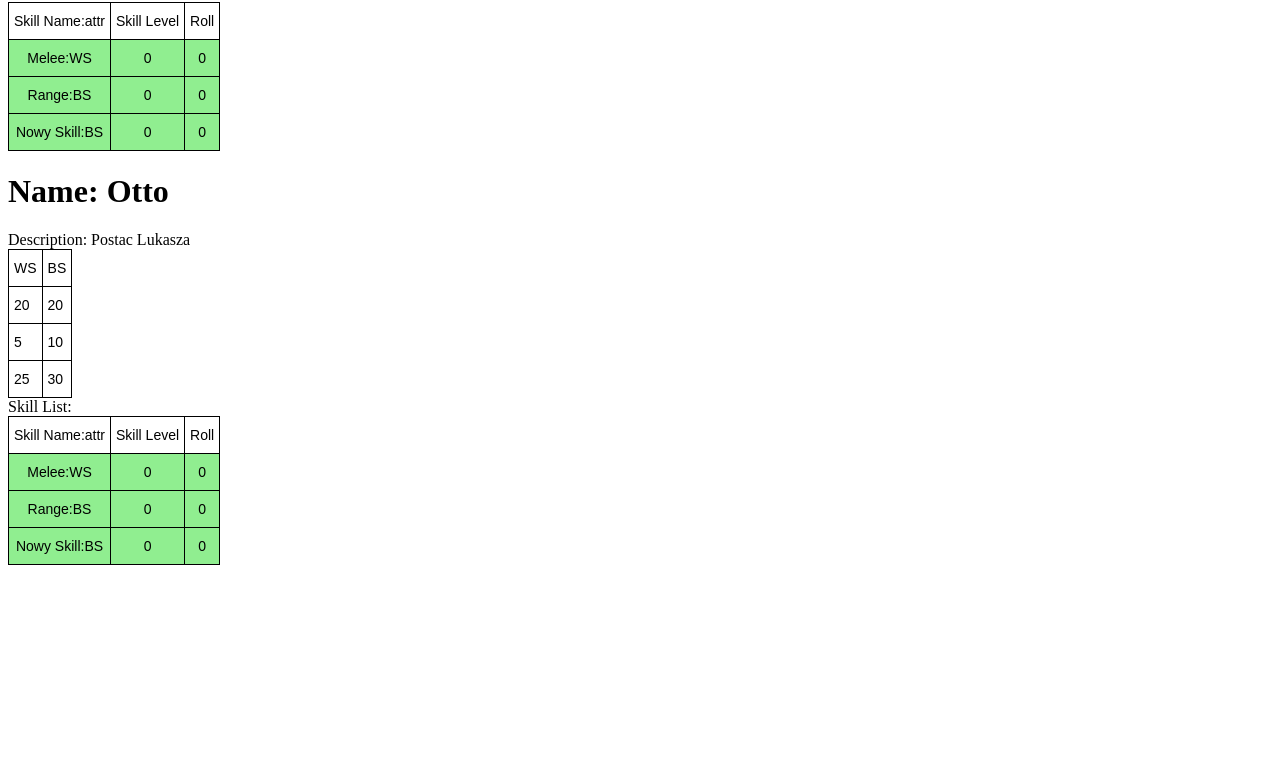
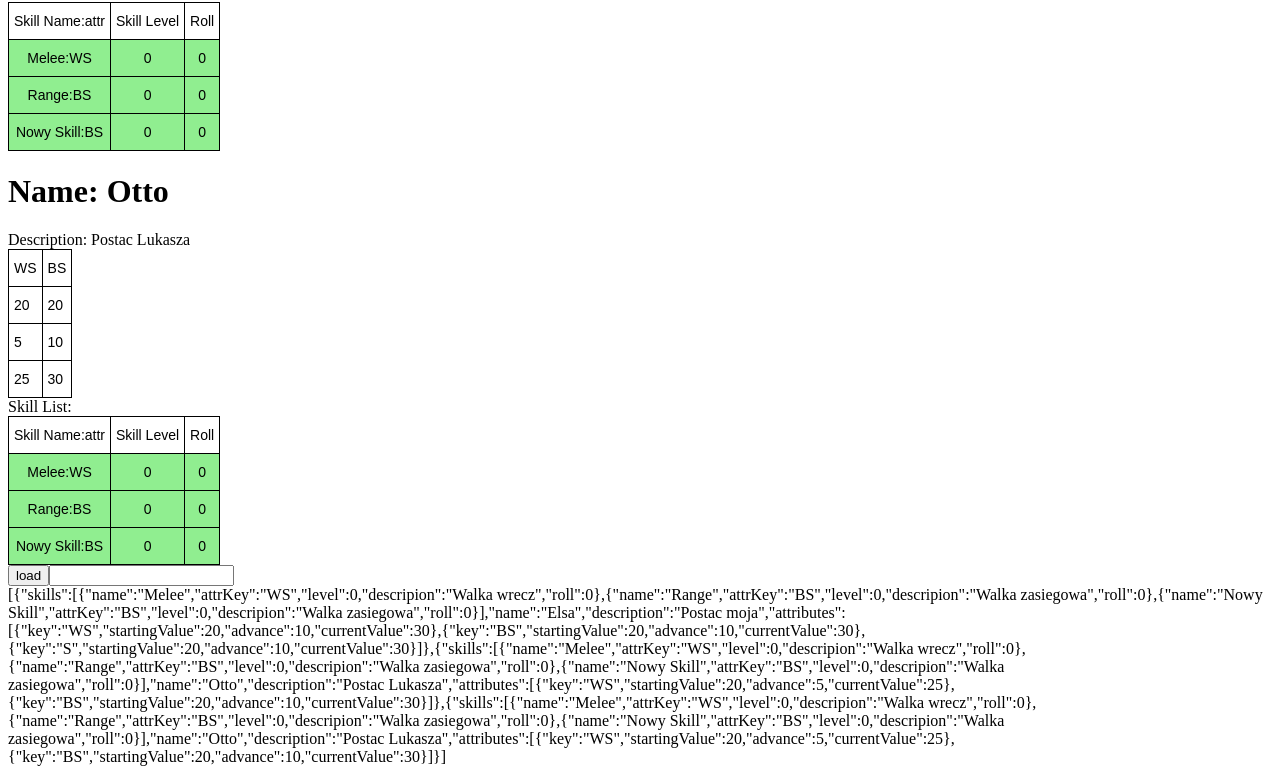
Before and after one commit to hiddenratel/angular-hcdvlt, an Angular app: page / in a window 1280 px wide. Shown: the part 663-1445 px from the top of the page. Before the commit the page ends 1236 px from the top, so only its background shows below. Built offline with nearby package versions, Linux system fonts and the light colour scheme.

Commit message:
2 files modified

```diff
--- a/src/app/app.component.html
+++ b/src/app/app.component.html
@@ -1 +1,7 @@
 <char-view [characters]="characters"></char-view>
+<form
+(ngSubmit)="onLoad()">
+  <button type="submit">load</button>
+  <input name="playerName" type="text" [(ngModel)]="dataInput">
+    <div>{{jsonstring}}</div>
+</form>
--- a/src/app/app.component.ts
+++ b/src/app/app.component.ts
@@ -11,33 +11,43 @@ export class AppComponent  {
   name = 'Angular';
   characters: Array<Character>;
   // firstChar :Character;
+  jsonstring : string;
+  dataInput:string;
+  onLoad(){
+    // this.jsonstring=this.dataInput;
+    this.characters = JSON.parse(this.dataInput);
+  }
 
   constructor(){
-    let firstChar = new Character();
-    firstChar.name = "Elsa";
-    firstChar.description = "Postac moja";
-    firstChar.attributes = new Array<Attribute>();
-    firstChar.attributes.push(new Attribute("WS",20,10,30))
-    firstChar.attributes.push(new Attribute("BS",20,10,30))
-    firstChar.attributes.push(new Attribute("S",20,10,30))
 
-    let jakisChar = new Character();
-    jakisChar.name = "Otto";
-    jakisChar.description = "Postac Lukasza";
-    jakisChar.attributes = new Array<Attribute>();
-    jakisChar.attributes.push(new Attribute("WS",20,5,25))
-    jakisChar.attributes.push(new Attribute("BS",20,10,30));
+    this.characters = JSON.parse('[{"skills":[{"name":"Melee","attrKey":"WS","level":0,"descripion":"Walka wrecz","roll":0},{"name":"Range","attrKey":"BS","level":0,"descripion":"Walka zasiegowa","roll":0},{"name":"Nowy Skill","attrKey":"BS","level":0,"descripion":"Walka zasiegowa","roll":0}],"name":"Elsa","description":"Postac moja","attributes":[{"key":"WS","startingValue":20,"advance":10,"currentValue":30},{"key":"BS","startingValue":20,"advance":10,"currentValue":30},{"key":"S","startingValue":20,"advance":10,"currentValue":30}]},{"skills":[{"name":"Melee","attrKey":"WS","level":0,"descripion":"Walka wrecz","roll":0},{"name":"Range","attrKey":"BS","level":0,"descripion":"Walka zasiegowa","roll":0},{"name":"Nowy Skill","attrKey":"BS","level":0,"descripion":"Walka zasiegowa","roll":0}],"name":"Otto","description":"Postac Lukasza","attributes":[{"key":"WS","startingValue":20,"advance":5,"currentValue":25},{"key":"BS","startingValue":20,"advance":10,"currentValue":30}]},{"skills":[{"name":"Melee","attrKey":"WS","level":0,"descripion":"Walka wrecz","roll":0},{"name":"Range","attrKey":"BS","level":0,"descripion":"Walka zasiegowa","roll":0},{"name":"Nowy Skill","attrKey":"BS","level":0,"descripion":"Walka zasiegowa","roll":0}],"name":"Otto","description":"Postac Lukasza","attributes":[{"key":"WS","startingValue":20,"advance":5,"currentValue":25},{"key":"BS","startingValue":20,"advance":10,"currentValue":30}]}]')
+    // let firstChar = new Character();
+    // firstChar.name = "Elsa";
+    // firstChar.description = "Postac moja";
+    // firstChar.attributes = new Array<Attribute>();
+    // firstChar.attributes.push(new Attribute("WS",20,10,30))
+    // firstChar.attributes.push(new Attribute("BS",20,10,30))
+    // firstChar.attributes.push(new Attribute("S",20,10,30))
 
-        let third = new Character();
-    third.name = "Otto";
-    third.description = "Postac Lukasza";
-    third.attributes = new Array<Attribute>();
-    third.attributes.push(new Attribute("WS",20,5,25));
-    third.attributes.push(new Attribute("BS",20,10,30));
+    // let jakisChar = new Character();
+    // jakisChar.name = "Otto";
+    // jakisChar.description = "Postac Lukasza";
+    // jakisChar.attributes = new Array<Attribute>();
+    // jakisChar.attributes.push(new Attribute("WS",20,5,25))
+    // jakisChar.attributes.push(new Attribute("BS",20,10,30));
 
-    this.characters = new Array<Character>();
-    this.characters.push(firstChar);
-    this.characters.push(jakisChar);
-    this.characters.push(third);
+    //     let third = new Character();
+    // third.name = "Otto";
+    // third.description = "Postac Lukasza";
+    // third.attributes = new Array<Attribute>();
+    // third.attributes.push(new Attribute("WS",20,5,25));
+    // third.attributes.push(new Attribute("BS",20,10,30));
+
+    // this.characters = new Array<Character>();
+    // this.characters.push(firstChar);
+    // this.characters.push(jakisChar);
+    // this.characters.push(third);
+
+    this.jsonstring = JSON.stringify(this.characters);
   }
 }
```
